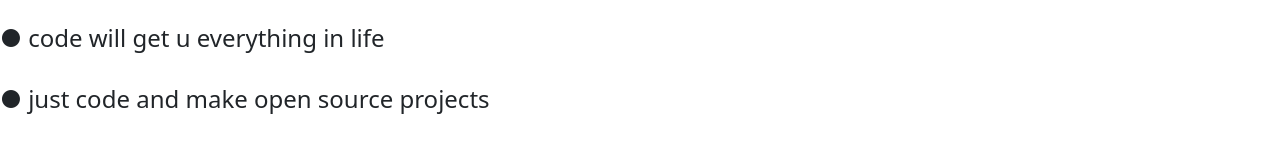
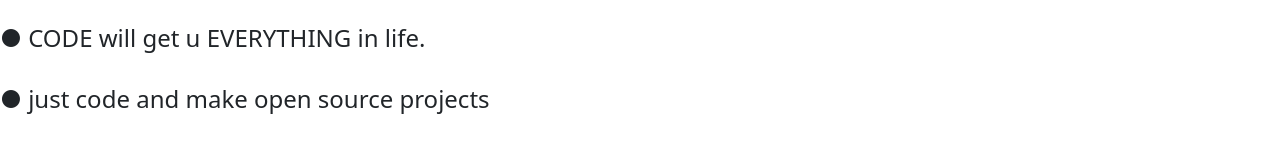
Before and after one commit to Iam-learning/JavaScript, a plain HTML site: page page/bare-minimum.html in a window 1280 px wide. Shown: the top 149 px of the page. Drawn offline with nearby package versions, Linux system fonts and the light colour scheme.

Commit message:
Update bare-minimum.html

```diff
--- a/page/bare-minimum.html
+++ b/page/bare-minimum.html
@@ -11,7 +11,7 @@
 
   <body>
     <br>
-    <h4> ● code will get u everything in life </h4>
+    <h4> ● CODE will get u EVERYTHING in life. </h4>
     <br>
 
     <h4> ● just code and make open source projects </h4>
```
